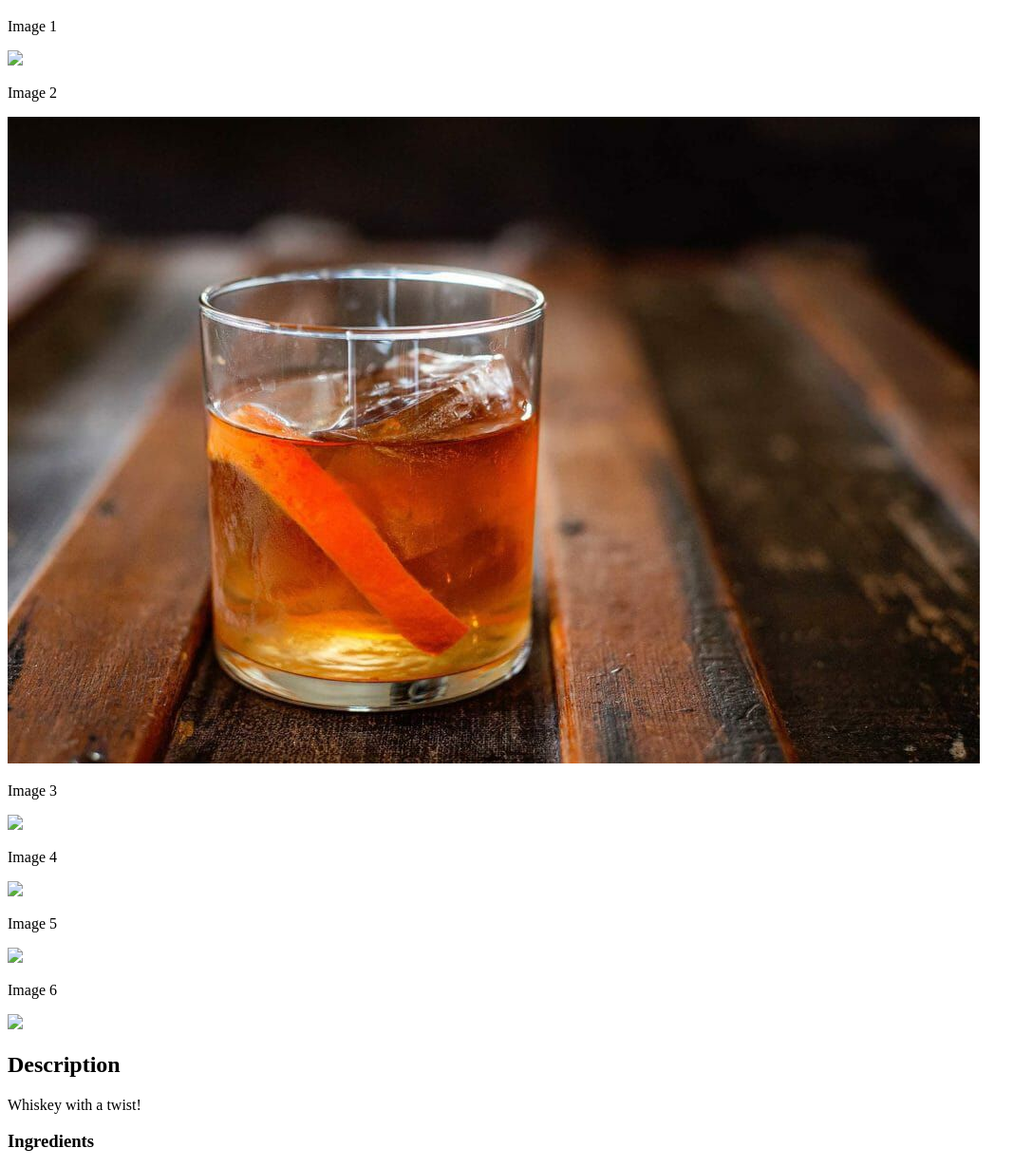
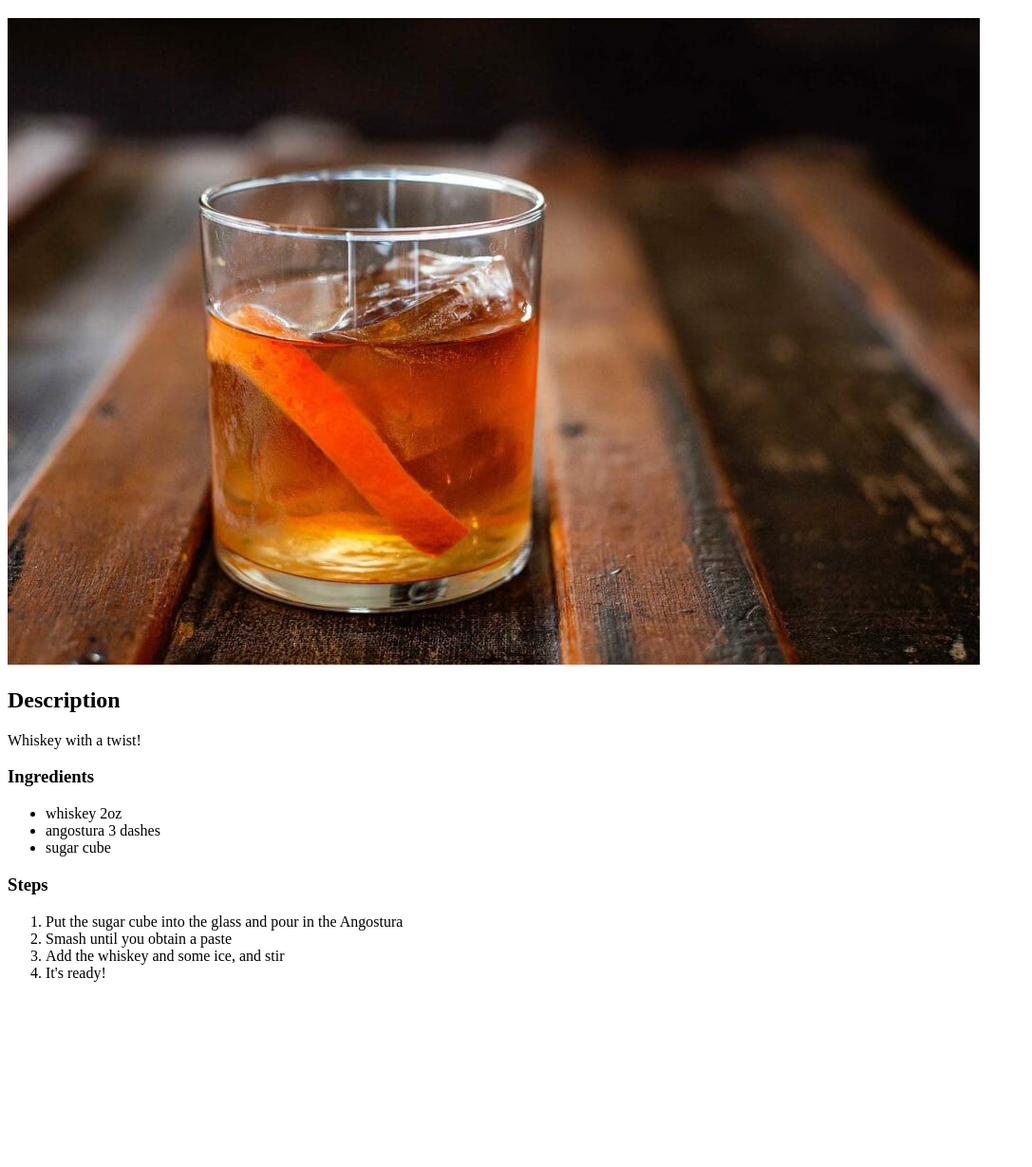
Before and after one commit to narvval/odin-recipes, a plain HTML site: page recipes/old-fashioned.html in a window 1280 px wide. Shown: the part 61-1290 px from the top of the page at 95% size, without its empty margins (0-1087 px from the left). After the commit the page ends 1111 px from the top, so only its background shows below. Drawn offline with Linux system fonts and the light colour scheme.

Commit message:
Finally fix img link issue

```diff
--- a/recipes/old-fashioned.html
+++ b/recipes/old-fashioned.html
@@ -8,29 +8,7 @@
 <body>
     <h1>Old Fashioned</h1>
 
-    <!-- <img src="./images/old-fashioned.jpg" alt="An old-fashioned with an orange wedge inside and ice, atop wooden boards."> -->
-
-    <p>Image 1</p>
-    <img src="./images/old-fashioned.jpg">
-
-    <p>Image 2</p>
-    <img src="../images/old-fashioned.jpg">
-
-    <p>Image 3</p>
-    <img src=".../images/old-fashioned.jpg">
-
-    <p>Image 4</p>
-    <img src="images/old-fashioned.jpg">
-
-    <p>Image 5</p>
-    <img src="home/narvval/repos/odin-recipes/images/old-fashioned.jpg">
-
-    <p>Image 6</p>
-    <img src="/narvval/odin-recipes/blob/main/images/old-fashioned.jpg">
-
-
-
-
+    <img src="../images/old-fashioned.jpg" alt="An old-fashioned with an orange wedge inside and ice, atop wooden boards.">
 
     <h2>Description</h2>
 
```
Also changed, not shown: recipes/margarita.html (+1 -1 lines), recipes/negroni.html (+1 -1 lines).
